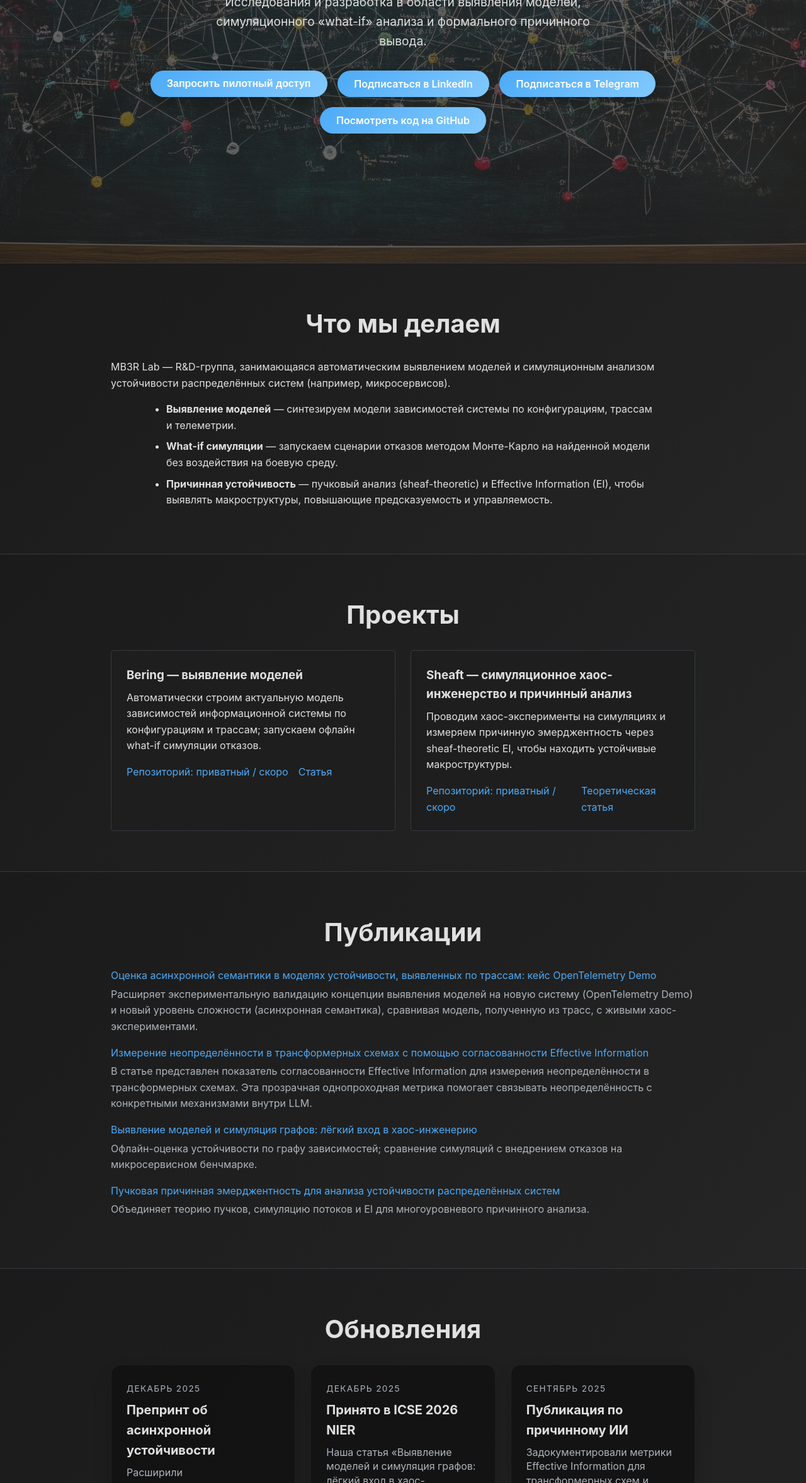
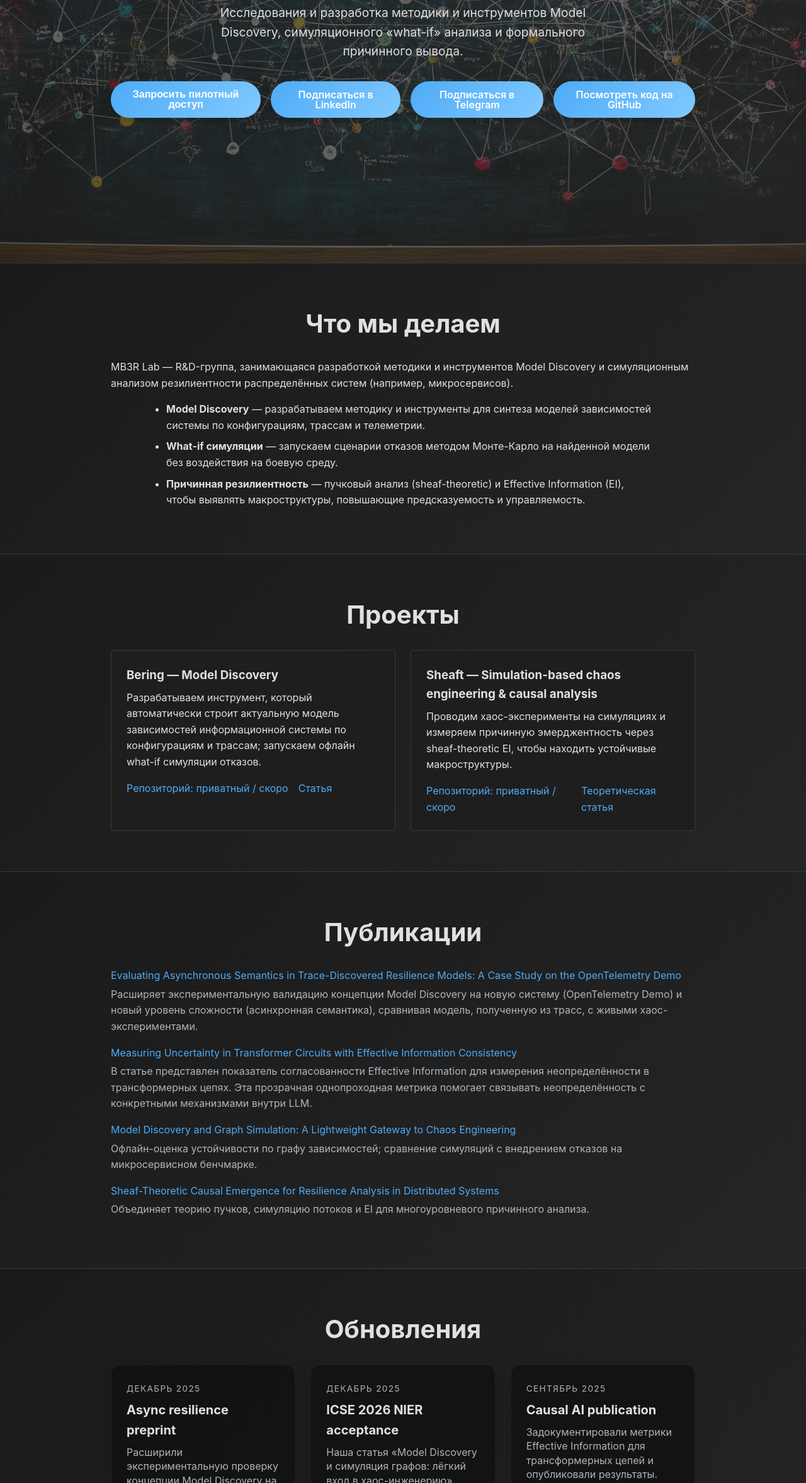
Before and after one commit to MB3R-Lab/mb3r-lab.github.io, a plain HTML site: page index.html in a window 1280 px wide. Shown: the part 446-2800 px from the top of the page at 63% size. Drawn offline with Linux system fonts and the light colour scheme.

Commit message:
Update manifest and localization files with improved descriptions and titles for Model Discovery. Adjust CSS for better layout and responsiveness, ensuring a more user-friendly experience across devices.

```diff
--- a/assets/css/style.css
+++ b/assets/css/style.css
@@ -185,7 +185,9 @@ ul {
     display: flex;
     justify-content: center;
     gap: 1rem;
-    flex-wrap: wrap;
+    flex-wrap: nowrap;
+    overflow-x: auto;
+    padding-bottom: 0.5rem;
 }
 
 .button {
@@ -681,10 +683,6 @@ body.no-scroll {
 }
 
 @media (max-width: 640px) {
-    .home-buttons {
-        flex-direction: column;
-    }
-
     .nav-actions {
         flex-direction: column;
         align-items: flex-end;
--- a/assets/i18n/ru.json
+++ b/assets/i18n/ru.json
@@ -1,11 +1,11 @@
 {
   "meta": {
-    "title": "MB3R Lab — устойчивость, надёжность и резилиентность на основе моделей",
-    "description": "MB3R Lab — исследовательская группа, фокусирующаяся на выявлении моделей, симуляционном what-if анализе и причинной устойчивости для распределённых систем.",
-    "ogTitle": "MB3R Lab — устойчивость, надёжность и резилиентность на основе моделей",
-    "ogDescription": "Исследования и разработка в области выявления моделей, симуляционного what-if анализа и причинной устойчивости.",
-    "twitterTitle": "MB3R Lab — устойчивость, надёжность и резилиентность на основе моделей",
-    "twitterDescription": "Исследования и разработка в области выявления моделей, симуляционного what-if анализа и причинной устойчивости.",
+    "title": "MB3R Lab — робастность, надёжность и резилиентность на основе моделей",
+    "description": "MB3R Lab — исследовательская группа, фокусирующаяся на разработке методики и инструментов Model Discovery, симуляционном what-if анализе и причинной резилиентности для распределённых систем.",
+    "ogTitle": "MB3R Lab — робастность, надёжность и резилиентность на основе моделей",
+    "ogDescription": "Исследования и разработка методики и инструментов Model Discovery, симуляционного what-if анализа и причинной резилиентности.",
+    "twitterTitle": "MB3R Lab — робастность, надёжность и резилиентность на основе моделей",
+    "twitterDescription": "Исследования и разработка методики и инструментов Model Discovery, симуляционного what-if анализа и причинной резилиентности.",
     "locale": "ru-RU"
   },
   "schema": {
@@ -42,8 +42,8 @@
     "langToggleAria": "Переключить на английский"
   },
   "home": {
-    "subtitle": "Устойчивость, надёжность и резилиентность на основе моделей",
-    "description": "Исследования и разработка в области выявления моделей, симуляционного «what-if» анализа и формального причинного вывода.",
+    "subtitle": "Робастность, надёжность и резилиентность на основе моделей",
+    "description": "Исследования и разработка методики и инструментов Model Discovery, симуляционного «what-if» анализа и формального причинного вывода.",
     "cta": "Запросить пилотный доступ",
     "followLinkedIn": "Подписаться в LinkedIn",
     "followTelegram": "Подписаться в Telegram",
@@ -51,18 +51,18 @@
   },
   "whatWeDo": {
     "title": "Что мы делаем",
-    "intro": "MB3R Lab — R&D-группа, занимающаяся автоматическим выявлением моделей и симуляционным анализом устойчивости распределённых систем (например, микросервисов).",
+    "intro": "MB3R Lab — R&D-группа, занимающаяся разработкой методики и инструментов Model Discovery и симуляционным анализом резилиентности распределённых систем (например, микросервисов).",
     "items": {
       "modelDiscovery": {
-        "title": "Выявление моделей",
-        "text": "синтезируем модели зависимостей системы по конфигурациям, трассам и телеметрии."
+        "title": "Model Discovery",
+        "text": "разрабатываем методику и инструменты для синтеза моделей зависимостей системы по конфигурациям, трассам и телеметрии."
       },
       "whatIf": {
         "title": "What-if симуляции",
         "text": "запускаем сценарии отказов методом Монте-Карло на найденной модели без воздействия на боевую среду."
       },
       "causalResilience": {
-        "title": "Причинная устойчивость",
+        "title": "Причинная резилиентность",
         "text": "пучковый анализ (sheaf-theoretic) и Effective Information (EI), чтобы выявлять макроструктуры, повышающие предсказуемость и управляемость."
       }
     }
@@ -71,11 +71,11 @@
     "title": "Проекты",
     "cards": {
       "bering": {
-        "title": "Bering — выявление моделей",
-        "text": "Автоматически строим актуальную модель зависимостей информационной системы по конфигурациям и трассам; запускаем офлайн what-if симуляции отказов."
+        "title": "Bering — Model Discovery",
+        "text": "Разрабатываем инструмент, который автоматически строит актуальную модель зависимостей информационной системы по конфигурациям и трассам; запускаем офлайн what-if симуляции отказов."
       },
       "sheaft": {
-        "title": "Sheaft — симуляционное хаос-инженерство и причинный анализ",
+        "title": "Sheaft — Simulation-based chaos engineering & causal analysis",
         "text": "Проводим хаос-эксперименты на симуляциях и измеряем причинную эмерджентность через sheaf-theoretic EI, чтобы находить устойчивые макроструктуры."
       }
     },
@@ -89,19 +89,19 @@
     "title": "Публикации",
     "items": {
       "asyncSemantics": {
-        "title": "Оценка асинхронной семантики в моделях устойчивости, выявленных по трассам: кейс OpenTelemetry Demo",
-        "text": "Расширяет экспериментальную валидацию концепции выявления моделей на новую систему (OpenTelemetry Demo) и новый уровень сложности (асинхронная семантика), сравнивая модель, полученную из трасс, с живыми хаос-экспериментами."
+        "title": "Evaluating Asynchronous Semantics in Trace-Discovered Resilience Models: A Case Study on the OpenTelemetry Demo",
+        "text": "Расширяет экспериментальную валидацию концепции Model Discovery на новую систему (OpenTelemetry Demo) и новый уровень сложности (асинхронная семантика), сравнивая модель, полученную из трасс, с живыми хаос-экспериментами."
       },
       "uncertainty": {
-        "title": "Измерение неопределённости в трансформерных схемах с помощью согласованности Effective Information",
-        "text": "В статье представлен показатель согласованности Effective Information для измерения неопределённости в трансформерных схемах. Эта прозрачная однопроходная метрика помогает связывать неопределённость с конкретными механизмами внутри LLM."
+        "title": "Measuring Uncertainty in Transformer Circuits with Effective Information Consistency",
+        "text": "В статье представлен показатель согласованности Effective Information для измерения неопределённости в трансформерных цепях. Эта прозрачная однопроходная метрика помогает связывать неопределённость с конкретными механизмами внутри LLM."
       },
       "modelDiscovery": {
-        "title": "Выявление моделей и симуляция графов: лёгкий вход в хаос-инженерию",
+        "title": "Model Discovery and Graph Simulation: A Lightweight Gateway to Chaos Engineering",
         "text": "Офлайн-оценка устойчивости по графу зависимостей; сравнение симуляций с внедрением отказов на микросервисном бенчмарке."
       },
       "sheaf": {
-        "title": "Пучковая причинная эмерджентность для анализа устойчивости распределённых систем",
+        "title": "Sheaf-Theoretic Causal Emergence for Resilience Analysis in Distributed Systems",
         "text": "Объединяет теорию пучков, симуляцию потоков и EI для многоуровневого причинного анализа."
       }
     }
@@ -111,32 +111,32 @@
     "items": {
       "asyncResilience": {
         "date": "Декабрь 2025",
-        "title": "Препринт об асинхронной устойчивости",
-        "text": "Расширили экспериментальную проверку концепции выявления моделей на OpenTelemetry Demo, добавив асинхронную семантику как дополнительный уровень сложности."
+        "title": "Async resilience preprint",
+        "text": "Расширили экспериментальную проверку концепции Model Discovery на OpenTelemetry Demo, добавив асинхронную семантику как дополнительный уровень сложности."
       },
       "icse": {
         "date": "Декабрь 2025",
-        "title": "Принято в ICSE 2026 NIER",
-        "text": "Наша статья «Выявление моделей и симуляция графов: лёгкий вход в хаос-инженерию» принята в трек ICSE 2026 NIER, который отмечает нашу приверженность более безопасной, симуляционно-ориентированной устойчивости."
+        "title": "ICSE 2026 NIER acceptance",
+        "text": "Наша статья «Model Discovery и симуляция графов: лёгкий вход в хаос-инженерию» принята в трек ICSE 2026 NIER, который отмечает нашу приверженность более безопасной, симуляционно-ориентированной устойчивости."
       },
       "causalAi": {
         "date": "Сентябрь 2025",
-        "title": "Публикация по причинному ИИ",
-        "text": "Задокументировали метрики Effective Information для трансформерных схем и опубликовали результаты."
+        "title": "Causal AI publication",
+        "text": "Задокументировали метрики Effective Information для трансформерных цепей и опубликовали результаты."
       },
       "landing": {
         "date": "Июль 2025",
-        "title": "Запуск публичного лендинга",
+        "title": "Public landing launched",
         "text": "Запустили mb3r-lab.github.io с формой для пилота и обзором проектов."
       },
       "benchmark": {
         "date": "Июнь 2025",
-        "title": "Бенчмарк Bering",
+        "title": "Bering benchmark",
         "text": "Воспроизвели симуляции Bering на микросервисном бенчмарке, чтобы проверить офлайн-прогоны хаоса."
       },
       "sheaft": {
         "date": "Март 2025",
-        "title": "Фреймворк Sheaft",
+        "title": "Sheaft framework",
         "text": "Сформулировали теоретическую основу пучкового причинного анализа в распределённых системах."
       }
     }
```
Also changed, not shown: manifest.webmanifest.
